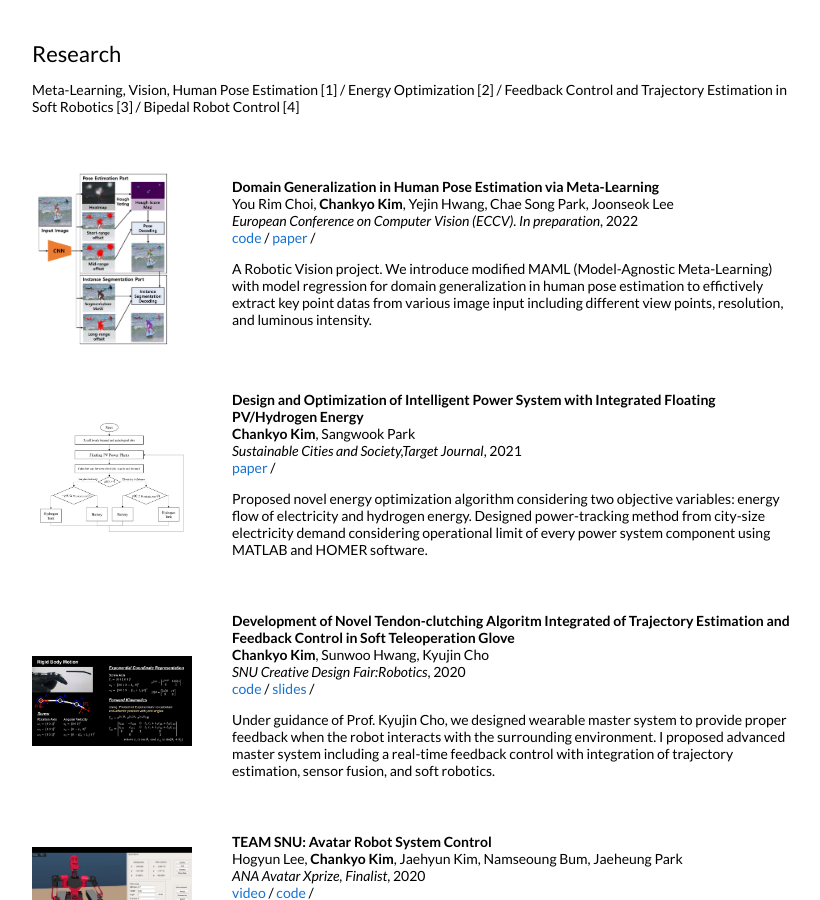
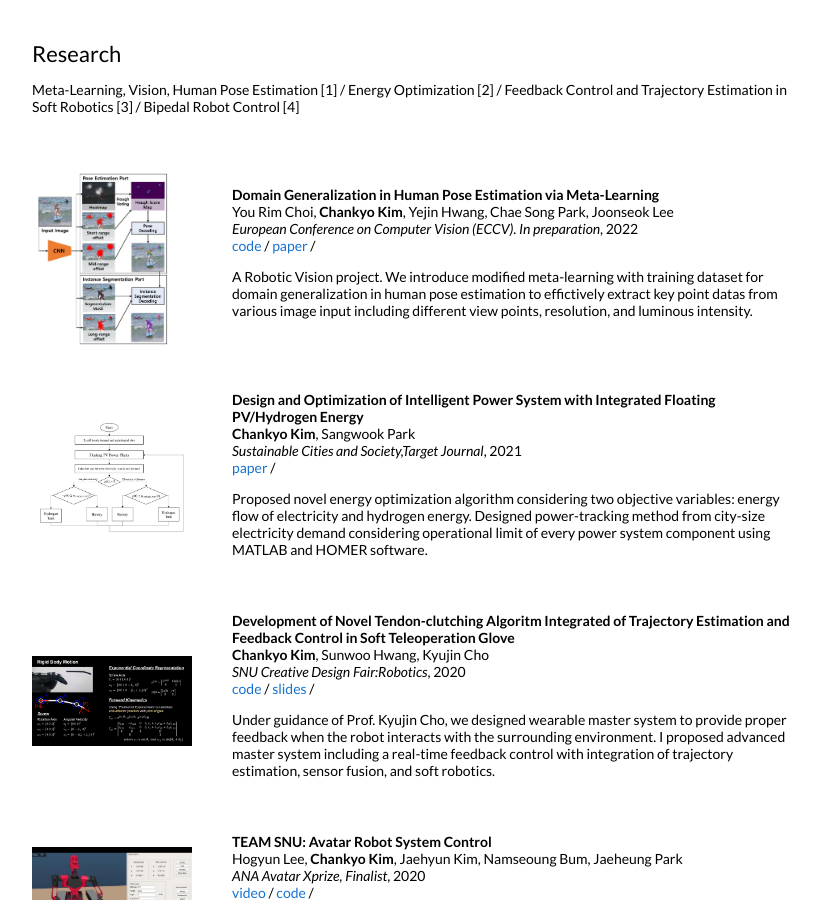
Before and after one commit to ChanKyoKim/ChanKyoKim.github.io, a Jekyll site: the page built from _posts/2021-11-15-hpe.markdown, in a window 1280 px wide and 900 px high, scrolled down 389 px. Shown: the whole window, without its empty margins (228-1048 px from the left). Built offline with Jekyll 4.4.1, drawn with Linux system fonts in a browser that asks for light colours.

Commit message:
Update 2021-11-15-hpe.markdown

```diff
--- a/_posts/2021-11-15-hpe.markdown
+++ b/_posts/2021-11-15-hpe.markdown
@@ -12,4 +12,4 @@ code: https://github.com/ChanKyoKim/human-pose-estimation
 
 ---
 
-A Robotic Vision project. We introduce modified MAML (Model-Agnostic Meta-Learning) with model regression for domain generalization in human pose estimation to effictively extract key point datas from various image input including different view points, resolution, and luminous intensity.
+A Robotic Vision project. We introduce modified meta-learning with training dataset for domain generalization in human pose estimation to effictively extract key point datas from various image input including different view points, resolution, and luminous intensity.
```
